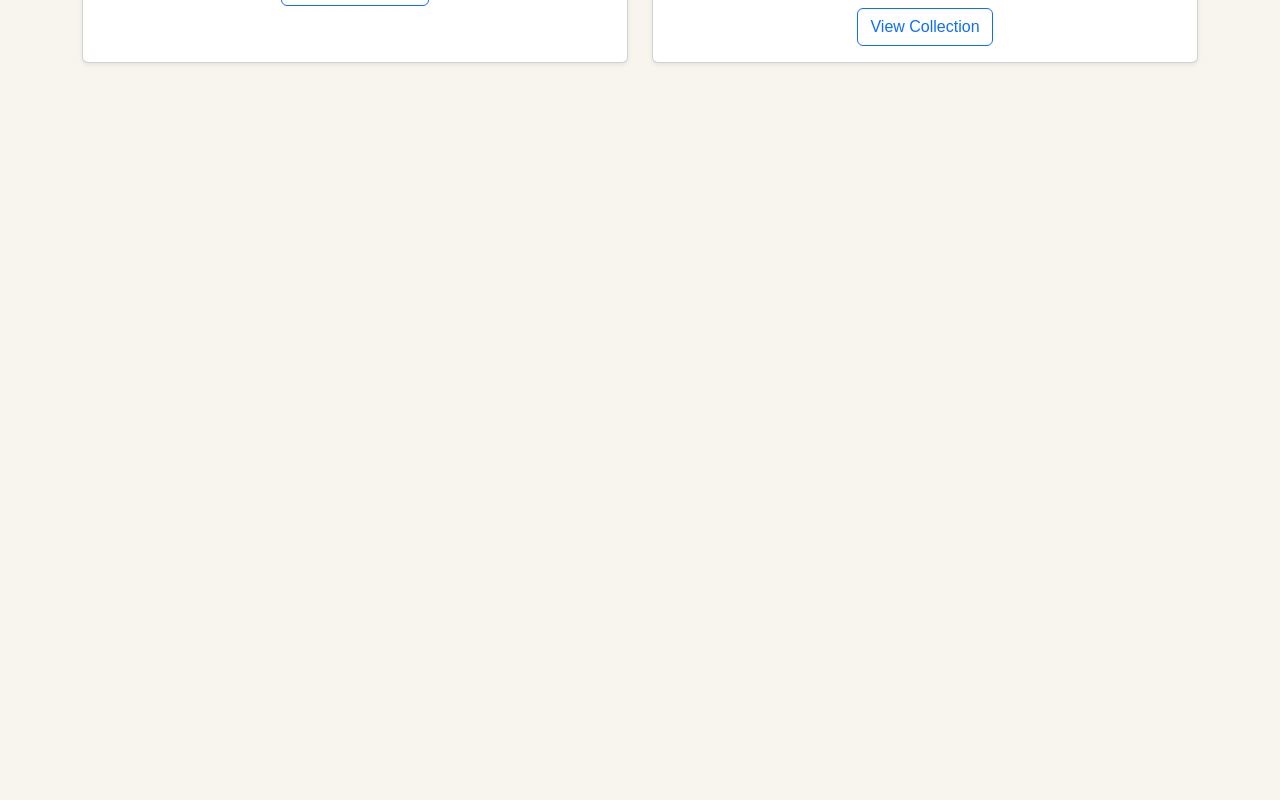
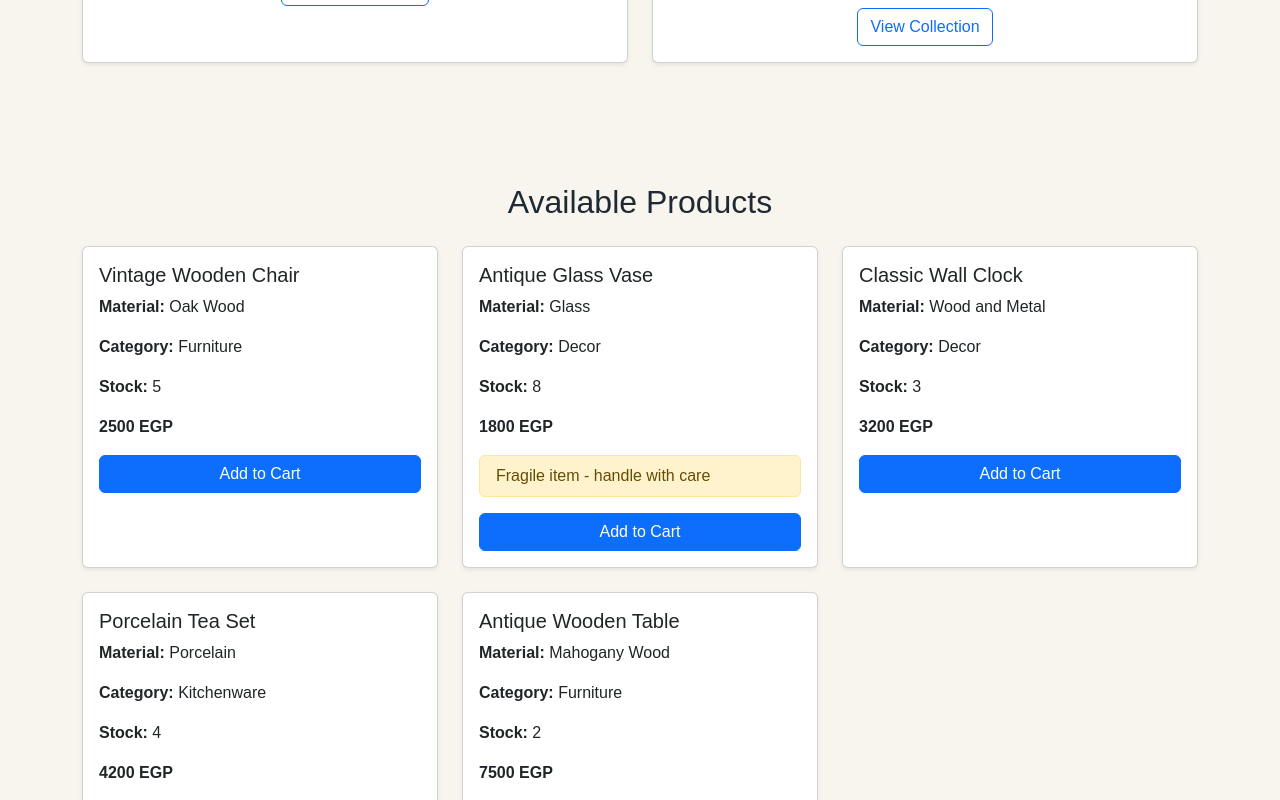
Before and after one commit to ABDELRAHMAN-MAHM0UD/antique-shop-project, a React (Vite) app: page / in a window 1280 px wide. Shown: the part 740-1540 px from the top of the page. Before the commit the page ends 875 px from the top, so only its background shows below. Built offline with nearby package versions, Linux system fonts and the light colour scheme.

Commit message:
Add products data and display product cards

```diff
--- /dev/null
+++ b/public/data.json
@@ -0,0 +1,47 @@
+[
+  {
+    "id": 1,
+    "name": "Vintage Wooden Chair",
+    "price": 2500,
+    "material": "Oak Wood",
+    "category": "Furniture",
+    "fragile": false,
+    "stock": 5
+  },
+  {
+    "id": 2,
+    "name": "Antique Glass Vase",
+    "price": 1800,
+    "material": "Glass",
+    "category": "Decor",
+    "fragile": true,
+    "stock": 8
+  },
+  {
+    "id": 3,
+    "name": "Classic Wall Clock",
+    "price": 3200,
+    "material": "Wood and Metal",
+    "category": "Decor",
+    "fragile": false,
+    "stock": 3
+  },
+  {
+    "id": 4,
+    "name": "Porcelain Tea Set",
+    "price": 4200,
+    "material": "Porcelain",
+    "category": "Kitchenware",
+    "fragile": true,
+    "stock": 4
+  },
+  {
+    "id": 5,
+    "name": "Antique Wooden Table",
+    "price": 7500,
+    "material": "Mahogany Wood",
+    "category": "Furniture",
+    "fragile": false,
+    "stock": 2
+  }
+]
--- /dev/null
+++ b/src/components/ProductCard.jsx
@@ -0,0 +1,35 @@
+function ProductCard({ product }) {
+  return (
+    <div className="card h-100 shadow-sm">
+      <div className="card-body">
+        <h5 className="card-title">{product.name}</h5>
+
+        <p className="card-text">
+          <strong>Material:</strong> {product.material}
+        </p>
+
+        <p className="card-text">
+          <strong>Category:</strong> {product.category}
+        </p>
+
+        <p className="card-text">
+          <strong>Stock:</strong> {product.stock}
+        </p>
+
+        <p className="fw-bold">{product.price} EGP</p>
+
+        {product.fragile && (
+          <div className="alert alert-warning py-2">
+            Fragile item - handle with care
+          </div>
+        )}
+
+        <button className="btn btn-primary w-100">
+          Add to Cart
+        </button>
+      </div>
+    </div>
+  );
+}
+
+export default ProductCard;
--- a/src/pages/App.jsx
+++ b/src/pages/App.jsx
@@ -1,10 +1,19 @@
-import { useState } from "react";
+import { useEffect, useState } from "react";
 import reactLogo from "../assets/react.svg";
 import viteLogo from "../assets/vite.svg";
 import heroImg from "../assets/hero.png";
+import ProductCard from "../components/ProductCard";
 
 function App() {
   const [count, setCount] = useState(0);
+  const [products, setProducts] = useState([]);
+
+  useEffect(() => {
+    fetch("/data.json")
+      .then((response) => response.json())
+      .then((data) => setProducts(data))
+      .catch((error) => console.error("Error loading products:", error));
+  }, []);
 
   return (
     <div>
@@ -19,7 +28,12 @@ function App() {
             </p>
 
             <button
-              type="button"
+              type=" shop. Discover classic furniture, vintage
+              decor, and fragile handmade items for elegant homes.
+            </p>
+
+            <button
+button"
               className="btn btn-primary btn-lg"
               onClick={() => setCount((count) => count + 1)}
             >
@@ -59,7 +73,7 @@ function App() {
                   pieces.
                 </p>
 
-                <a href="#" className="btn btn-outline-primary">
+                <a href="#products" className="btn btn-outline-primary">
                   Browse Furniture
                 </a>
               </div>
@@ -83,7 +97,7 @@ function App() {
                   need special care.
                 </p>
 
-                <a href="#" className="btn btn-outline-primary">
+                <a href="#products" className="btn btn-outline-primary">
                   View Collection
                 </a>
               </div>
@@ -91,6 +105,18 @@ function App() {
           </div>
         </div>
       </section>
+
+      <section id="products" className="container py-5">
+        <h2 className="text-center mb-4">Available Products</h2>
+
+        <div className="row">
+          {products.map((product) => (
+            <div className="col-md-4 mb-4" key={product.id}>
+              <ProductCard product={product} />
+            </div>
+          ))}
+        </div>
+      </section>
     </div>
   );
 }
```
